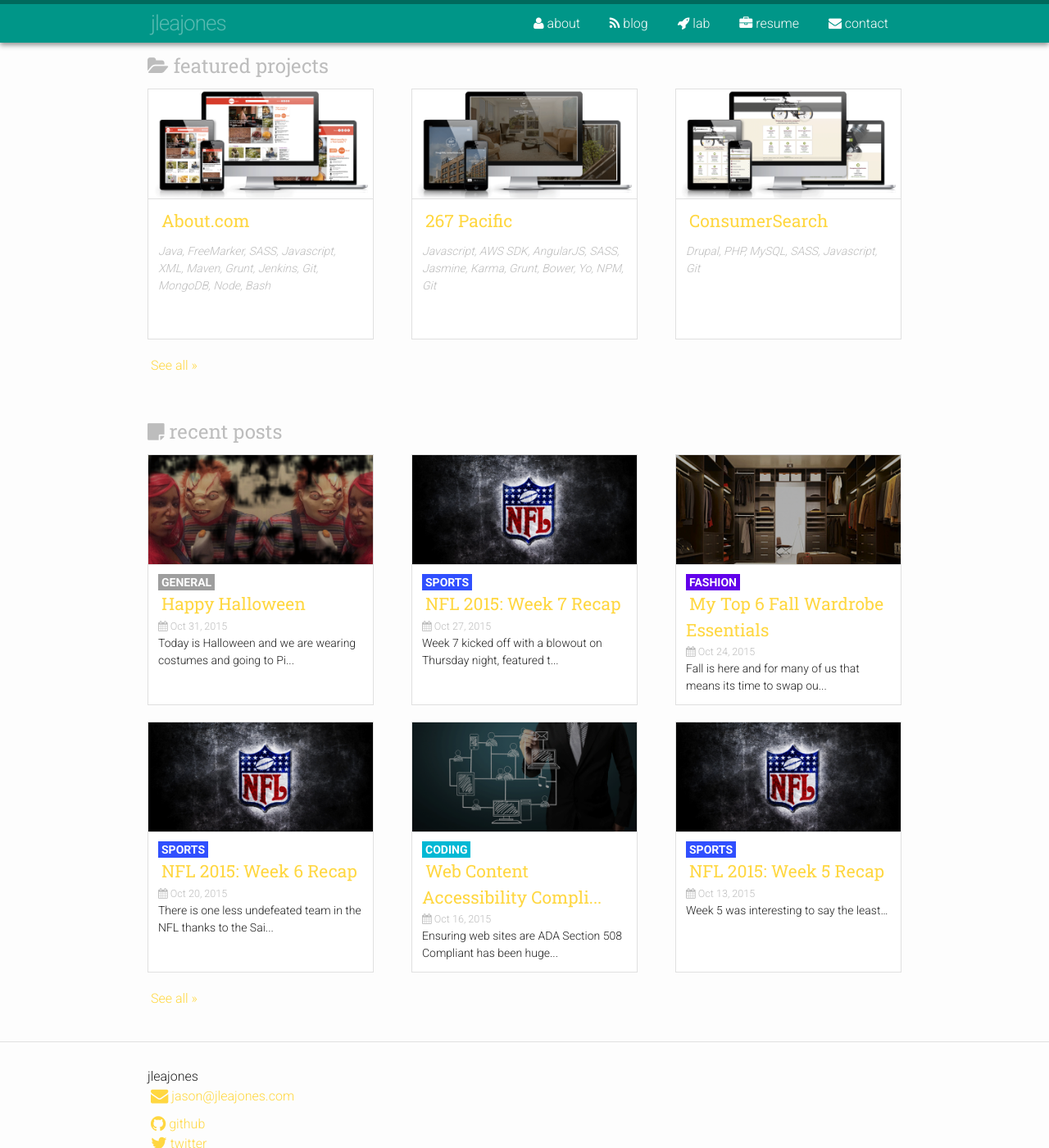
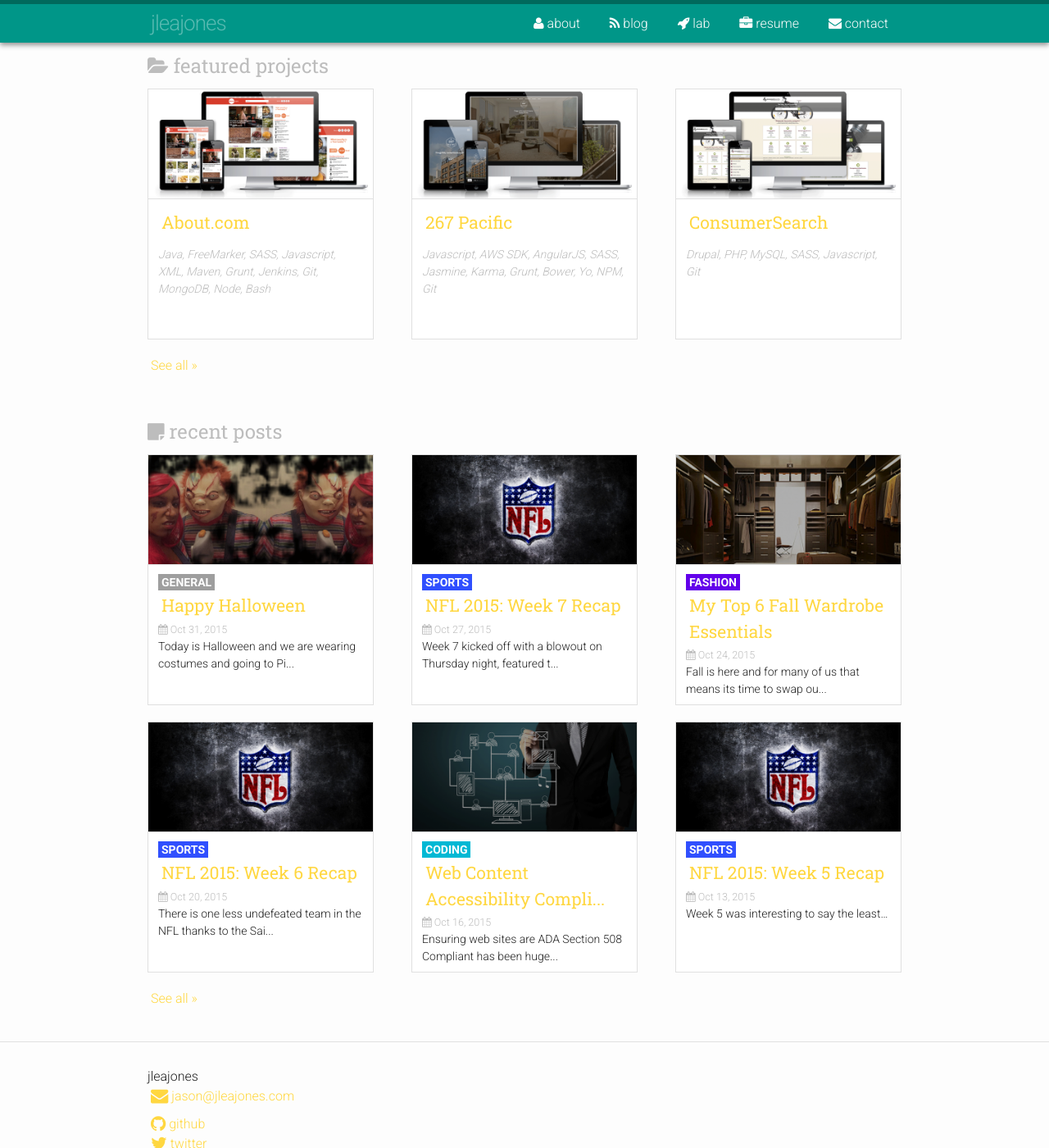
Before and after one commit to jleajones/jleajones.github.com, a Jekyll site: the page built from index.html, in a window 1280 px wide and 1400 px high, scrolled down 478 px. Shown: the whole window at 82% size. Built offline with Jekyll 4.4.1, drawn with Linux system fonts in a browser that asks for light colours.

Commit message:
updates to fix spacing on card titles

```diff
--- a/_sass/_cards.scss
+++ b/_sass/_cards.scss
@@ -35,6 +35,10 @@
                     background-color: $link-color-dark;
                 }
             }
+        }
+
+        h2 > a {
+            display: table-cell;
         }
 
         img {
```
